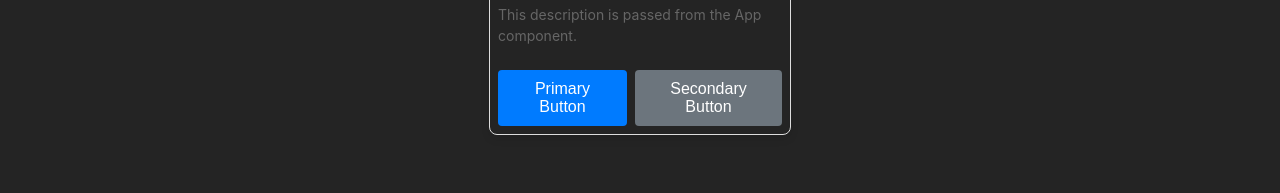
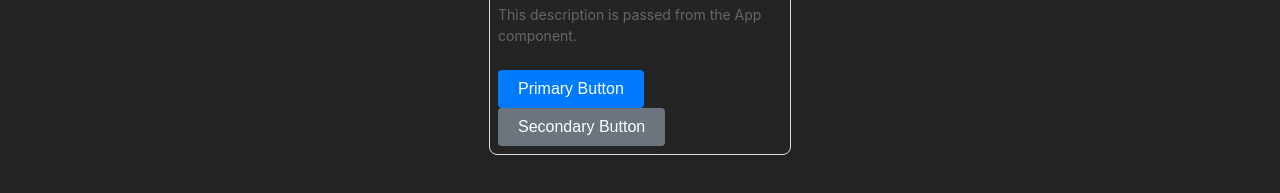
Before and after one commit to arturgomes/tech-review, a React (Vite) app: page / in a window 1280 px wide. Shown: the part 459-652 px from the top of the page. Built offline with nearby package versions, Linux system fonts and the light colour scheme.

Commit message:
refactor: :recycle: add event handling with DOM manipulation and event propagation example

```diff
--- a/src/components/Button/index.tsx
+++ b/src/components/Button/index.tsx
@@ -1,13 +1,77 @@
-import React from "react";
-
+import React, { useEffect } from "react";
 import './styles.css';
 
+
 const Button: React.FC = () => {
+  // This function handles the click event for the primary button.
+  // It logs a message to the console and stops the event from propagating further up the DOM.
+  const handlePrimaryButtonClick = (event: React.MouseEvent<HTMLButtonElement>) => {
+    console.log("Primary Button clicked");
+    event.stopPropagation();
+  };
+
+  // This effect sets up a one-time event listener for DOM manipulation
+  // and performs cleanup when the component unmounts.
+  useEffect(() => {
+    // Select the primary button from the DOM using querySelector
+    // This allows us to directly manipulate the DOM outside of React's virtual DOM
+    const buttonElement = document.querySelector('.button--primary');
+
+    // Define a native event handler function to handle the click event
+    const handleClick = (event: Event) => {
+      // Prevent the click event from propagating to parent elements
+      event.stopPropagation();
+      console.log("Primary Button clicked via querySelector");
+
+      // Check if buttonElement exists and is an instance of HTMLElement (for TypeScript safety)
+      if (buttonElement instanceof HTMLElement) {
+        // Change the button's background color to indicate a click
+        buttonElement.style.backgroundColor = 'red';
+
+        // Set a timeout to revert the background color back to the original after 500 milliseconds
+        setTimeout(() => {
+          buttonElement.style.backgroundColor = ''; // Reset to original color
+        }, 1000); // 500ms delay
+      }
+    };
+
+    // Attach the handleClick event listener to the button for 'click' events
+    buttonElement?.addEventListener('click', handleClick);
+
+    // Cleanup function: This function will run when the component unmounts
+    // It removes the event listener to prevent memory leaks
+    return () => {
+      buttonElement?.removeEventListener('click', handleClick);
+    };
+  }, []); // Empty dependency array: Ensures this effect runs only once on component mount and cleans up on unmount
+
+  // This function handles the click event for the secondary button,
+  // which demonstrates how event bubbling works.
+  const handleSecondaryButtonClick = () => {
+    console.log("Secondary Button clicked");
+    // No stopPropagation here, so this event will bubble up.
+  };
+
   return (
-    <>
-      <button className="button button--primary">Primary Button</button>
-      <button className="button button--secondary">Secondary Button</button>
-    </>
+    <div onClick={() => console.log("Container clicked")}>
+      {/*
+        The primary button has an onClick handler that prevents event bubbling.
+        Clicking this button will trigger `handlePrimaryButtonClick`, log the message,
+        and prevent the click event from reaching the `div` container.
+      */}
+      <button className="button button--primary" onClick={handlePrimaryButtonClick}>
+        Primary Button
+      </button>
+
+      {/*
+        The secondary button has an onClick handler that does not stop propagation.
+        Clicking this button will trigger `handleSecondaryButtonClick` and also
+        propagate the click event to the `div` container, logging both messages.
+      */}
+      <button className="button button--secondary" onClick={handleSecondaryButtonClick}>
+        Secondary Button
+      </button>
+    </div>
   );
 };
 
```
Also changed, not shown: src/components/Button/README.md (added).
